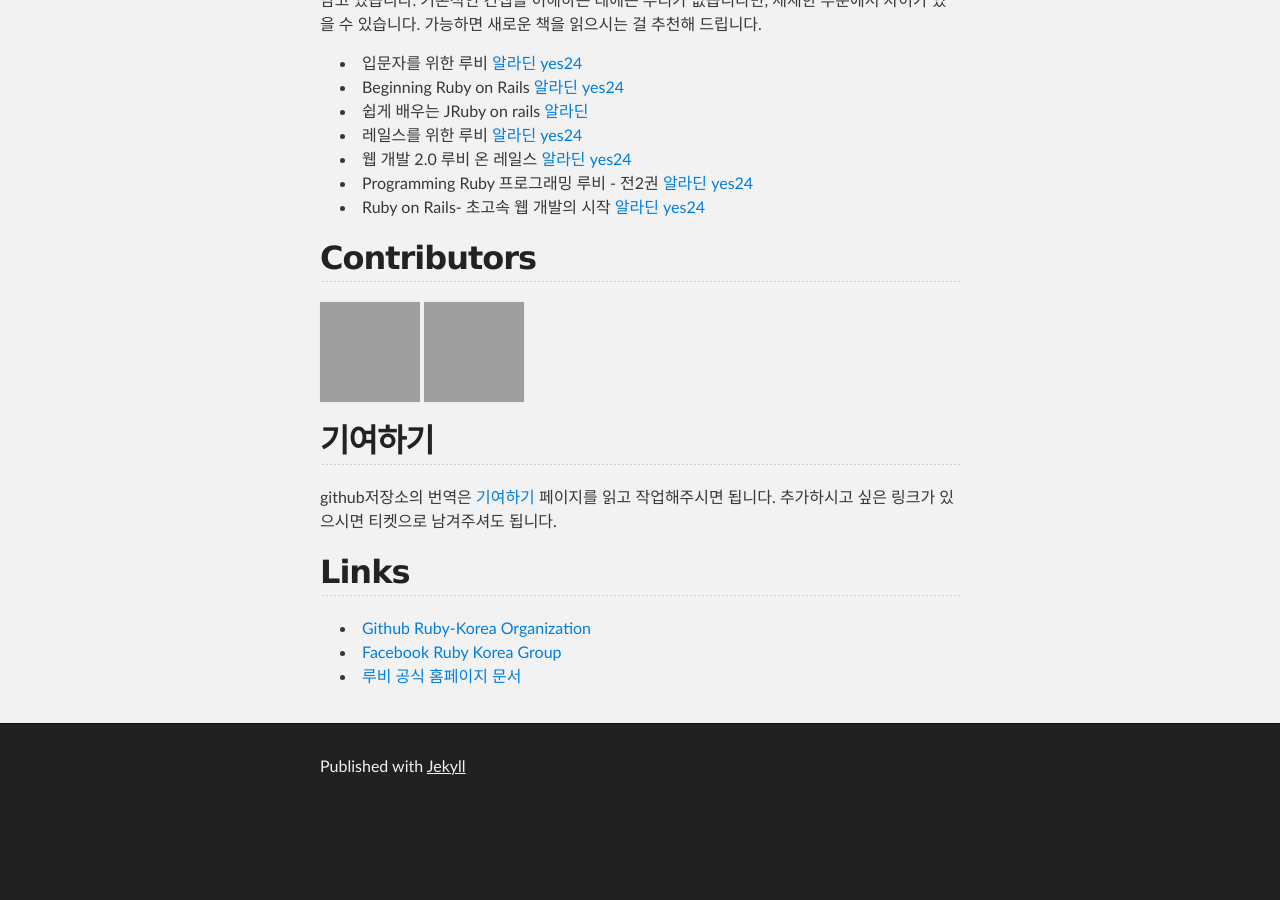
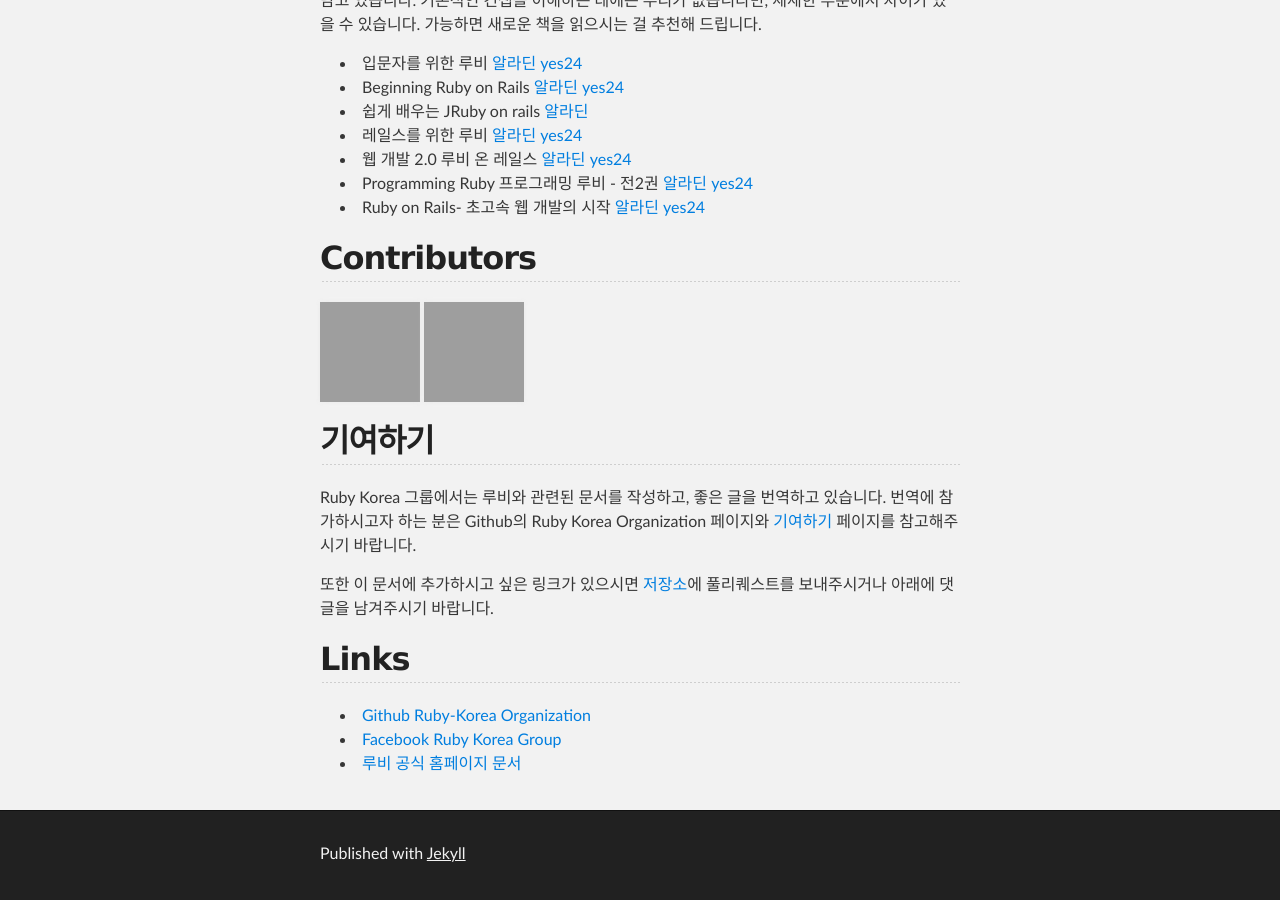
Before and after one commit to rubykr/rubykr.github.io, a Jekyll site: the page built from index.md, in a window 1280 px wide and 900 px high, scrolled down 2431 px, cut to the strip 0-900 px from the top of the window. Built offline with Jekyll 4.4.1, drawn with Linux system fonts in a browser that asks for light colours; Markdown is read by kramdown in place of the engine named in the settings; before the commit the page ends 3244 px from its top, so only the background shows below that; grey boxes are pictures that could not be loaded.

Commit message:
기여하기 섹션 보완

```diff
--- a/index.md
+++ b/index.md
@@ -139,8 +139,9 @@
 
 ## 기여하기
 
-github저장소의 번역은 [기여하기](https://github.com/ruby-korea/ruby-korea.github.io/wiki/%EA%B8%B0%EC%97%AC%ED%95%98%EA%B8%B0) 페이지를 읽고 작업해주시면 됩니다.
-추가하시고 싶은 링크가 있으시면 티켓으로 남겨주셔도 됩니다.
+Ruby Korea 그룹에서는 루비와 관련된 문서를 작성하고, 좋은 글을 번역하고 있습니다. 번역에 참가하시고자 하는 분은 Github의 Ruby Korea Organization 페이지와 [기여하기](https://github.com/ruby-korea/ruby-korea.github.io/wiki/%EA%B8%B0%EC%97%AC%ED%95%98%EA%B8%B0) 페이지를 참고해주시기 바랍니다.
+
+또한 이 문서에 추가하시고 싶은 링크가 있으시면 [저장소](https://github.com/ruby-korea/ruby-korea.github.io)에 풀리퀘스트를 보내주시거나 아래에 댓글을 남겨주시기 바랍니다.
 
 ## Links
 
```
